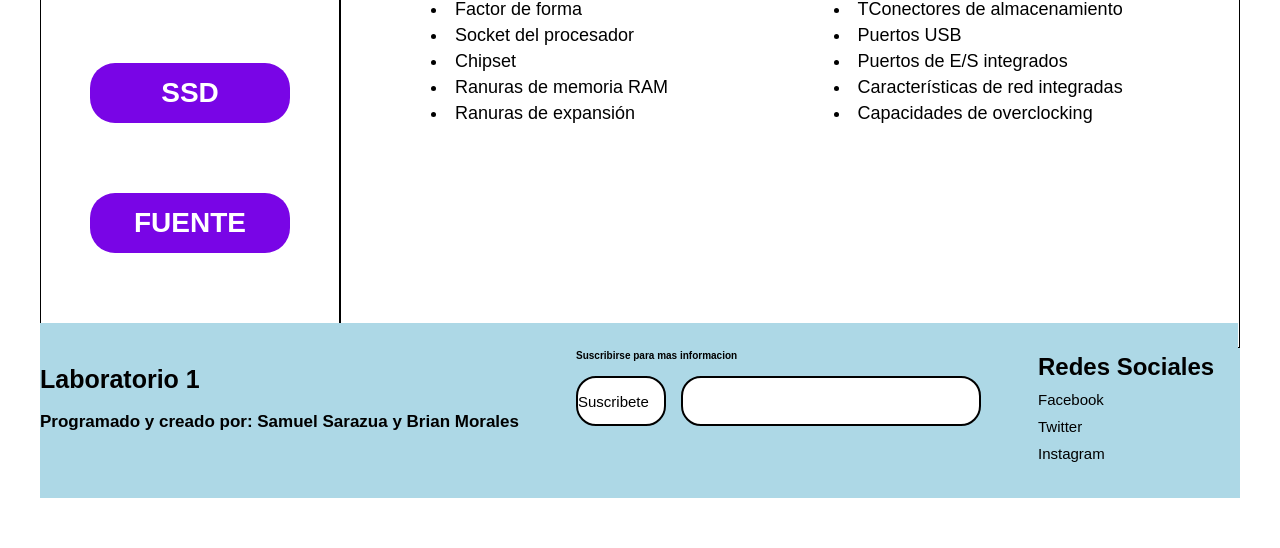
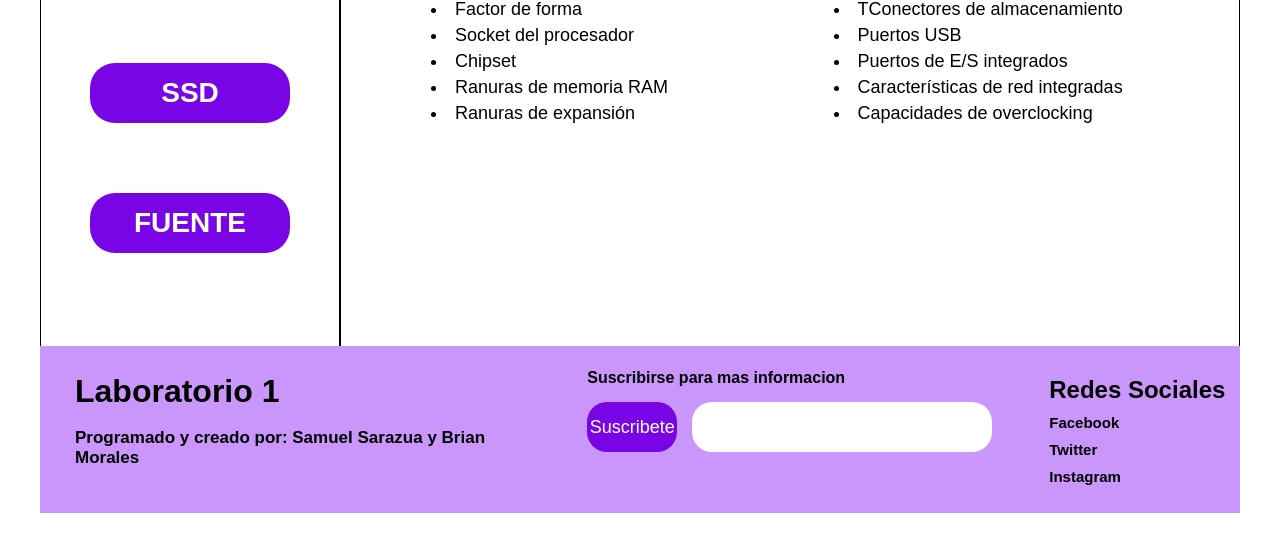
Before and after one commit to SamuelSarazua/Componentes_para_un_computador, a plain HTML site: page mg.html in a window 1280 px wide. Shown: the part 652-1200 px from the top of the page. Drawn offline with Linux system fonts and the light colour scheme.

Commit message:
Versión Final

```diff
--- a/footer/footer.css
+++ b/footer/footer.css
@@ -4,15 +4,15 @@ footer{
     display: flex;
     justify-content: space-between;
     align-items: center;
-    background-color: lightblue;
+    background-color: rgb(202, 150, 252);
+
 }
 
 .footer1{
     height: 150px;
-    margin-top: -50px;
+    margin-top: -35px;
     gap: 57px;
-
-    background-color: lightblue;
+    background-color: rgb(202, 150, 252);
 
     display: flex;
     justify-content: space-between;
@@ -21,12 +21,15 @@ footer{
 
 .laboratorio h2 {
     font-size: 17px;
+    margin-left: 35px;
 }
 
 .laboratorio h1{
-    font-size: 25px;
+    font-size: 32px;
     justify-content: center;
     align-items: center;
+    margin-left: 35px;
+
 }
 
 .suscribirse, .redes-sociales {
@@ -34,27 +37,28 @@ footer{
 }
 
 .suscribirse h4 {
-    font-size: 10px;
+    font-size: 16px;
+    text-align: start;
 }
 
 .cuadro1_0 {
     width: 90px;
     height: 50px;
-    border: 2px solid black;
     font-size: 15px;
     border-radius: 20px;
-    background-color: white;
-
+    color: white;
 
     display: flex;
-    justify-content: start;
+    justify-content: center;
     align-items: center;
+    font-size: 18px;
+    font-weight: 500;
+    background-color:rgb(121, 5, 230) ;
 }
 
 .cuadro2_0 {
     width: 300px;
     height: 50px;
-    border: 2px solid black;
     border-radius: 20px;
     background-color: white;
 
@@ -75,10 +79,11 @@ footer{
 
 .redes-sociales div{
     font-size: 15px;
-
-
     list-style: none;
-
+    display: flex;
+    flex-direction: column;
+    align-items: start;
+    font-weight: 600;
 
 }
 
--- a/header/header.css
+++ b/header/header.css
@@ -1,6 +1,7 @@
 header{
     height: 100px;
-    border: 1px solid black;
+    background-color: rgb(202, 150, 252);
+
 
     padding: 0px 40px;
 
```
